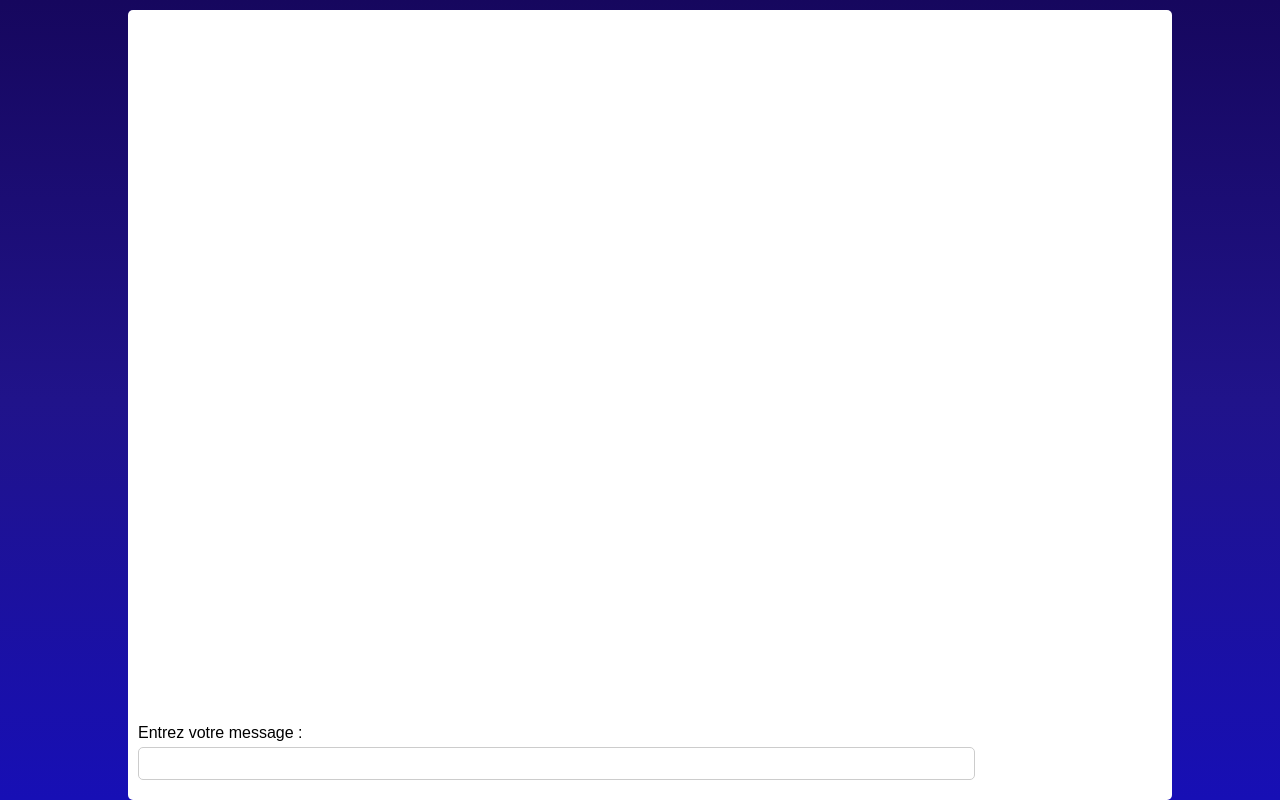
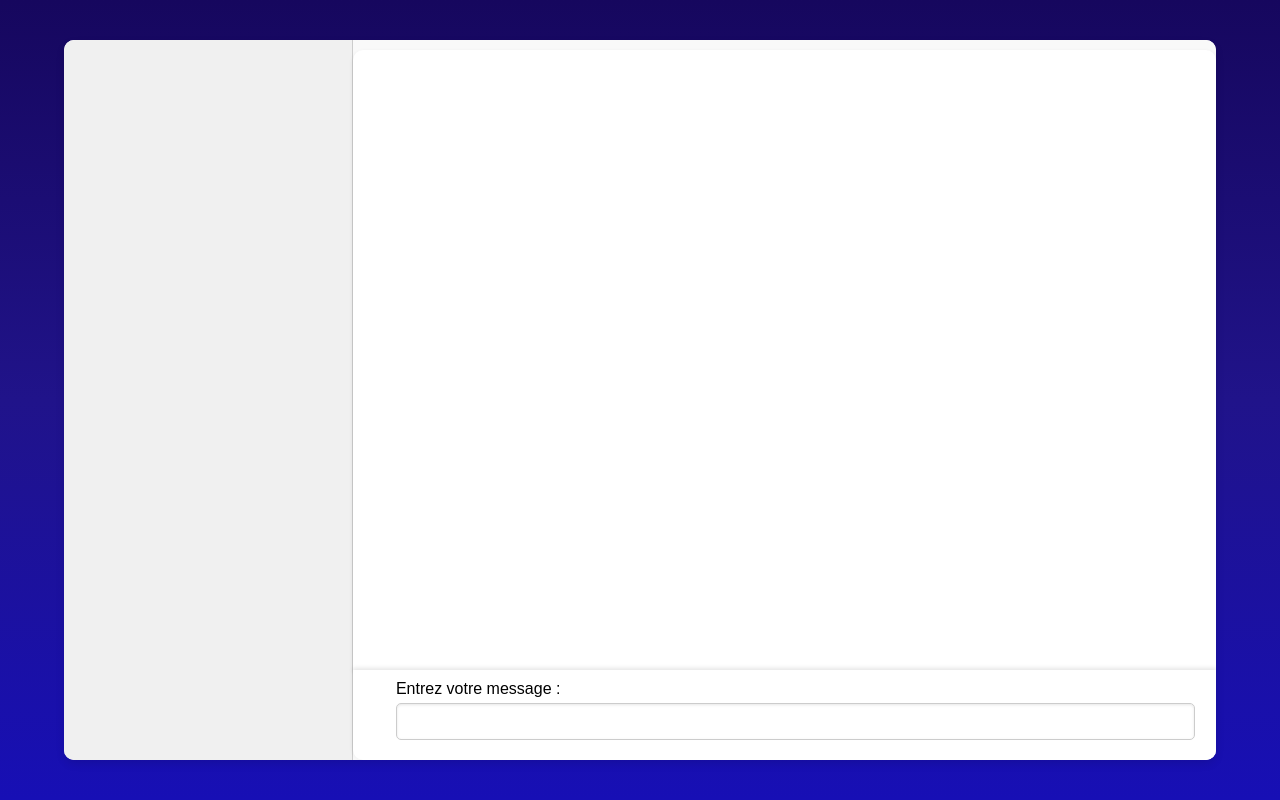
Before and after one commit to Arcols/Tchatouille, a PHP site: page /pages/index.html.php in a window 1280 px wide. Run offline with PHP 8.4, Linux system fonts and the light colour scheme; the visitor is signed in with stand-in values (Sample User, id 1); data that the repository does not hold is empty.

Commit message:
salles de discussion

```diff
--- a/css/chat.css
+++ b/css/chat.css
@@ -10,28 +10,48 @@ body {
     background: linear-gradient(to bottom, var(--hard-blue), var(--blue), var(--light-blue));
 }
 
-.container {
+#container {
+    display: flex;
+    width: 90%;
+    height: 90%;
+    background-color: #fff;
+    border-radius: 10px;
+    box-shadow: 0 4px 8px rgba(0, 0, 0, 0.1);
+    overflow: hidden;
+}
+
+#salles {
+    width: 25%;
+    background-color: #f0f0f0;
+    border-right: 1px solid #ccc;
+    overflow-y: auto;
+}
+
+.container-chat {
     display: flex;
     flex-direction: column;
-    width: 80%;
+    width: 75%;
     height: 100%;
+    background-color: #f9f9f9;
 }
 
 #messageDiv {
-    width: 100%;
-    padding: 10px;
-    border-radius: 0 0 5px 5px;
+    width: 90%;
+    padding: 10px 5%;
+    border-radius: 0 0 10px 10px;
     background-color: #fff;
+    box-shadow: 0 -2px 4px rgba(0, 0, 0, 0.1);
 }
 
 #chat {
     flex-grow: 1;
-    width: 100%;
-    padding: 10px;
-    margin-top : 10px;
-    border-radius: 5px 5px 0 0;
+    width: 98%;
+    padding: 10px 1%;
+    margin-top: 10px;
+    border-radius: 10px 10px 0 0;
     background-color: #fff;
     overflow-y: auto;
+    box-shadow: 0 2px 4px rgba(0, 0, 0, 0.1);
 }
 
 label {
@@ -40,11 +60,12 @@ label {
 }
 
 input[type="text"] {
-    width: 80%;
-    padding: 8px;
+    width: 100%;
+    padding: 10px;
     margin-bottom: 10px;
     border: 1px solid #ccc;
     border-radius: 5px;
+    box-shadow: inset 0 1px 3px rgba(0, 0, 0, 0.1);
 }
 
 .message {
--- a/pages/index.html.php
+++ b/pages/index.html.php
@@ -16,13 +16,18 @@ if (!isset($_SESSION['pseudo'])) {
     <link rel="stylesheet" href="./../css/chat.css">
 </head>
 <body>
-    <div class="container">
-        <div id="chat">
-            <!-- Le contenu du chat sera ici -->
+    <div id="container">
+        <div id="salles">
+            <!-- Les salles seront ici -->
         </div>
-        <div id="messageDiv">
-            <label for="message">Entrez votre message :</label>
-            <input type="text" id="message" name="message" value="">
+        <div class="container-chat">
+            <div id="chat">
+                <!-- Le contenu du chat sera ici -->
+            </div>
+            <div id="messageDiv">
+                <label for="message">Entrez votre message :</label>
+                <input type="text" id="message" name="message" value="">
+            </div>
         </div>
     </div>
     <script>
--- a/php/recuperer.php
+++ b/php/recuperer.php
@@ -13,10 +13,13 @@ try {
     die("Erreur de connexion : " . $e->getMessage());
 }
 
+$salleId = isset($_GET['salle']) ? intval($_GET['salle']) : 0;
+
 try {
-    // Récupérer les 10 derniers messages
-    $query = "SELECT id, horaire, auteur, contenu FROM messages ORDER BY horaire DESC";
+    // Récupérer les messages de la salle sélectionnée
+    $query = "SELECT id, horaire, auteur, contenu FROM messages WHERE salle = :salle ORDER BY horaire DESC";
     $stmt = $pdo->prepare($query);
+    $stmt->bindParam(':salle', $salleId, PDO::PARAM_INT);
     $stmt->execute();
 
     $messages = $stmt->fetchAll(PDO::FETCH_ASSOC);
```
Also changed, not shown: other parts of css/chat.css (+54 -4 lines), js/script.js (+88 -14 lines), php/enregistrer.php (+6 -4 lines), php/salles.php (added, +40 -0 lines).
